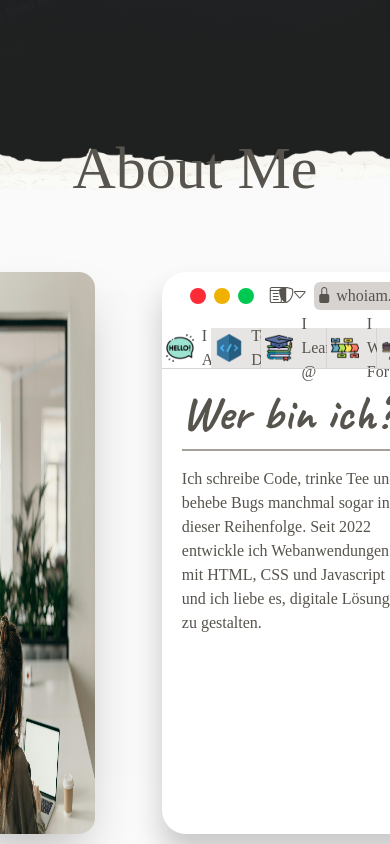
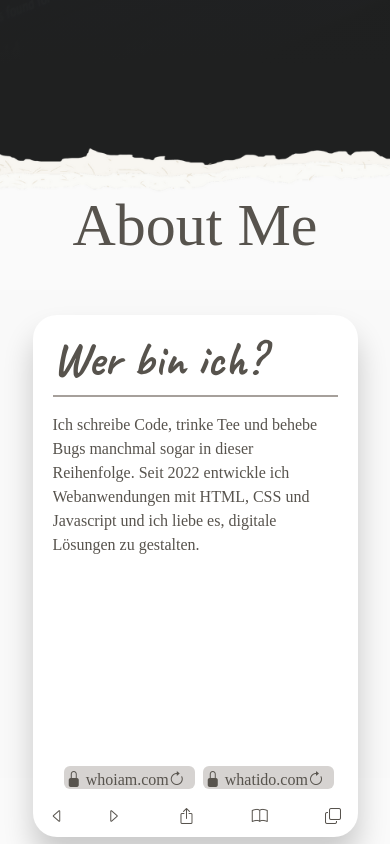
Before and after one commit to ece-oez/portfolio, a Vue app: page / in a window 390 px wide. Shown: the part 780-1624 px from the top of the page. Built offline with nearby package versions, Linux system fonts and the light colour scheme; a web font is replaced by a local one.

Commit message:
responsive design aboutme view

```diff
--- /dev/null
+++ b/src/components/InsertPictures.vue
@@ -0,0 +1,69 @@
+<script setup>
+import me from "../assets/img/me.jpg";
+import toDo from "../assets/img/do.jpg";
+import education from "../assets/img/education.jpg";
+import work from "../assets/img/work.jpg";
+import future from "../assets/img/future.jpg";
+import { useTabStore } from "@/stores/tab";
+
+const tabStore = useTabStore();
+</script>
+
+<template>
+  <div class="lg:w-[349px] xl:w-[415px] flex items-center justify-center">
+    <img
+      :src="me"
+      class="shadow-2xl rounded-2xl slide-in"
+      :class="{ hidden: tabStore.currentTab !== 1 }" />
+
+    <img
+      :src="toDo"
+      class="shadow-2xl rounded-2xl slide-in"
+      :class="{ hidden: tabStore.currentTab !== 2 }" />
+
+    <img
+      :src="education"
+      class="shadow-2xl rounded-2xl slide-in"
+      :class="{ hidden: tabStore.currentTab !== 3 }" />
+
+    <img
+      :src="work"
+      class="shadow-2xl rounded-2xl slide-in"
+      :class="{ hidden: tabStore.currentTab !== 4 }" />
+
+    <img
+      :src="future"
+      class="shadow-2xl rounded-2xl slide-in"
+      :class="{ hidden: tabStore.currentTab !== 5 }" />
+  </div>
+</template>
+
+<style scoped>
+.slide-in {
+  animation-name: slide-in;
+  animation-duration: 1s;
+}
+
+@keyframes slide-in {
+  0% {
+    transform: translate(-650px, 0px);
+  }
+  100% {
+    transform: translate(0px, 0px);
+  }
+}
+
+.slide-out {
+  animation-name: slide-out;
+  animation-duration: 1s;
+}
+
+@keyframes slide-out {
+  0% {
+    transform: translate(0px, 0px);
+  }
+  100% {
+    transform: translate(-600px, 0px);
+  }
+}
+</style>
--- /dev/null
+++ b/src/components/StackTabsMobile.vue
@@ -0,0 +1,47 @@
+<script setup>
+import { ref } from "vue";
+import WebPage from "./safari/WebPage.vue";
+import WebTab from "./safari/WebTab.vue";
+import { aboutmeItems } from "@/config/aboutmeItems";
+import SearchTab from "./safari/SearchTab.vue";
+import IconsRight from "./safari/IconsRight.vue";
+import IconsLeft from "./safari/IconsLeft.vue";
+import { useTabStore } from "@/stores/tab";
+
+const tabStore = useTabStore();
+</script>
+
+<template>
+  <div class="w-5/6 lg:w-1/2 bg-white flex flex-col mac-shadow rounded-3xl">
+    <WebPage
+      v-for="aboutmeItem in aboutmeItems"
+      :tab="aboutmeItem.tab"
+      :title="aboutmeItem.title"
+      :text="aboutmeItem.text" />
+
+    <div
+      class="flex w-6/7 p-2 self-center gap-2 overflow-x-scroll scrollbar-hide">
+      <SearchTab v-for="aboutmeItem in aboutmeItems" class="w-3/4">
+        <button @click="tabStore.currentTab = aboutmeItem.tab">
+          {{ aboutmeItem.url }}
+        </button>
+      </SearchTab>
+    </div>
+
+    <div class="flex justify-around items-center gap-10 p-2">
+      <div class="flex justify-around items-center gap-10">
+        <i class="cursor-pointer bi bi-caret-left"></i>
+        <i class="cursor-pointer bi bi-caret-right"></i>
+      </div>
+
+      <i class="cursor-pointer bi bi-box-arrow-up"></i>
+      <i class="bi bi-book"></i>
+      <i class="bi bi-copy"></i>
+    </div>
+  </div>
+</template>
+<style scoped>
+.mac-shadow {
+  box-shadow: rgba(0, 0, 0, 0.2) 0px 20px 30px;
+}
+</style>
--- a/src/components/safari/SearchTab.vue
+++ b/src/components/safari/SearchTab.vue
@@ -1,8 +1,8 @@
 <template>
-  <div class="flex justify-end">
+  <div class="xl:flex justify-end hidden">
     <i class="cursor-pointer bi bi-shield-shaded"></i>
   </div>
-  <div class="bg-stone-300 flex justify-between rounded-md w-3/6 p-0.5">
+  <div class="bg-stone-300 flex justify-between rounded-md xl:w-3/6 p-0.5">
     <div class="w-full flex justify-center gap-1">
       <i class="cursor-pointer bi bi-lock-fill"></i>
       <slot></slot>
--- a/src/components/safari/WebPage.vue
+++ b/src/components/safari/WebPage.vue
@@ -14,11 +14,13 @@ const props = defineProps({
 <template>
   <div
     v-if="tabStore.currentTab === props.tab"
-    class="w-full h-full border-t border-stone-300 p-5">
+    class="w-full h-full xl:h-full xl:border-t border-stone-300 p-5">
     <h2 class="caveat text-5xl pb-3 border-b-2 border-stone-400">
       {{ props.title }}
     </h2>
-    <div class="pt-4">{{ props.text }}</div>
+    <div class="pt-4 h-4/5 xl:h-full overflow-y-scroll xl:overflow-y-hidden">
+      {{ props.text }}
+    </div>
   </div>
 </template>
 <style scoped>
--- a/src/components/safari/WebTab.vue
+++ b/src/components/safari/WebTab.vue
@@ -12,7 +12,7 @@ import zukunft from "../../assets/img/work-life-balance.png";
 const tabStore = useTabStore();
 
 const props = defineProps({
-  tab: Int32Array,
+  tab: Number,
   heading: String,
   url: String,
 });
--- a/src/views/AboutView.vue
+++ b/src/views/AboutView.vue
@@ -1,47 +1,22 @@
 <script setup>
 import StackTabs from "../components/StackTabs.vue";
-import me from "../assets/img/me.jpg";
-import toDo from "../assets/img/do.jpg";
-import education from "../assets/img/education.jpg";
-import work from "../assets/img/work.jpg";
-import future from "../assets/img/future.jpg";
+import StackTabsMobile from "../components/StackTabsMobile.vue";
 import { useTabStore } from "@/stores/tab";
+import InsertPictures from "@/components/InsertPictures.vue";
 
 const tabStore = useTabStore();
 </script>
 
 <template>
   <section id="aboutme" class="text-stone-600 h-screen bild flex flex-col">
-    <div class="h-full w-full flex flex-col justify-evenly items-center">
-      <div class="flex flex-col items-center text-6xl">About Me</div>
+    <div
+      class="h-full w-full pt-15 xl:pt-5 flex flex-col items-center justify-center gap-15">
+      <div class="text-6xl">About Me</div>
 
-      <div class="flex justify-around h-2/3">
-        <img
-          :src="me"
-          class="w-1/4 shadow-2xl rounded-2xl slide-in"
-          :class="{ hidden: tabStore.currentTab !== 1 }" />
-
-        <img
-          :src="toDo"
-          class="w-1/4 shadow-2xl rounded-2xl slide-in"
-          :class="{ hidden: tabStore.currentTab !== 2 }" />
-
-        <img
-          :src="education"
-          class="w-1/4 shadow-2xl rounded-2xl slide-in"
-          :class="{ hidden: tabStore.currentTab !== 3 }" />
-
-        <img
-          :src="work"
-          class="w-1/4 shadow-2xl rounded-2xl slide-in"
-          :class="{ hidden: tabStore.currentTab !== 4 }" />
-
-        <img
-          :src="future"
-          class="w-1/4 shadow-2xl rounded-2xl slide-in"
-          :class="{ 'hidden slide-out': tabStore.currentTab !== 5 }" />
-
-        <StackTabs></StackTabs>
+      <div class="h-2/3 w-full flex flex-row justify-around">
+        <InsertPictures class="hidden lg:flex"></InsertPictures>
+        <StackTabs class="xl:flex hidden" />
+        <StackTabsMobile class="xl:hidden" />
       </div>
     </div>
   </section>
@@ -51,35 +26,6 @@ const tabStore = useTabStore();
 .bild {
   background-image: url(../assets/img/about-bg.png);
   /* background-image: url(../assets/img/home-bg.jpg); */
-  background-position: center;
-  background-size: cover;
-}
-
-.bg-me {
-  background-image: url(../assets/img/me.jpg);
-  background-position: center;
-  background-size: cover;
-}
-
-.bg-toDo {
-  background-image: url(../assets/img/do.jpg);
-  background-position: center;
-  background-size: cover;
-}
-
-.bg-education {
-  background-image: url(../assets/img/education.jpg);
-  background-position: center;
-  background-size: cover;
-}
-
-.bg-work {
-  background-image: url(../assets/img/work.jpg);
-  background-position: center;
-  background-size: cover;
-}
-.bg-future {
-  background-image: url(../assets/img/future.jpg);
   background-position: center;
   background-size: cover;
 }
```
